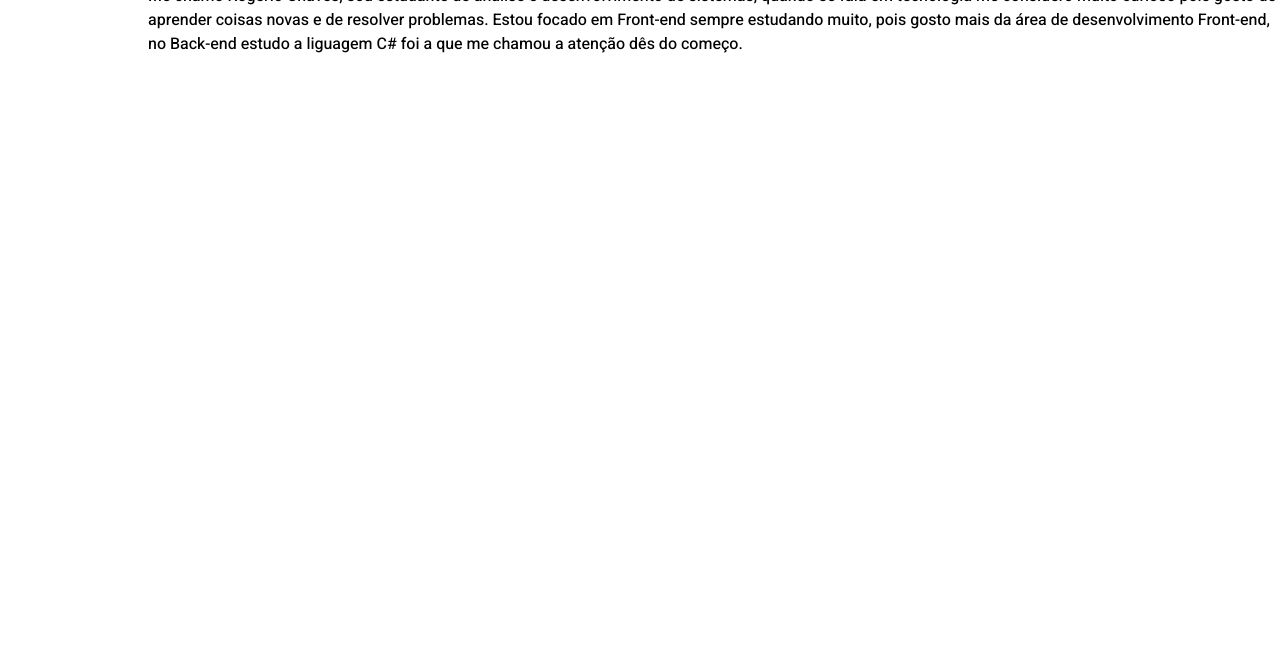
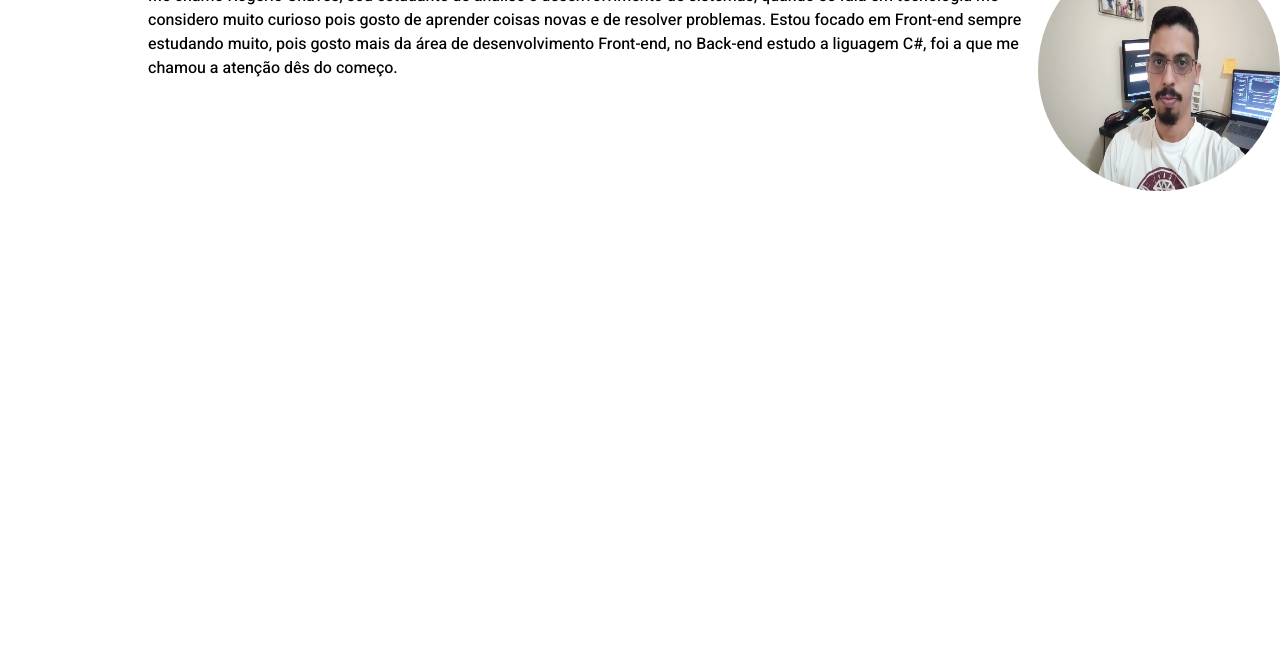
Before and after one commit to rogerch93/TOTVS-START, a plain HTML site: page index.html in a window 1280 px wide. Shown: the part 153-800 px from the top of the page. Drawn offline with Linux system fonts and the light colour scheme.

Commit message:
estilizando img

```diff
--- a/index.html
+++ b/index.html
@@ -29,11 +29,11 @@
             Me chamo Rogerio Chaves, sou estudante de análise e desenvolvimento de sistemas,
             quando se fala em tecnologia me considero muito curioso pois gosto de aprender coisas novas e de resolver problemas.
             Estou focado em Front-end sempre estudando muito, pois gosto mais da área de desenvolvimento Front-end,
-            no Back-end estudo a liguagem C# foi a que me chamou a atenção dês do começo.
+            no Back-end estudo a liguagem C#, foi a que me chamou a atenção dês do começo.
           </p>
         </div>
         <div class="info-img">
-          <img src="" alt="">
+          <img src="img/perfil.jpeg" alt="">
         </div>
       </section>
     </header>
--- a/style.css
+++ b/style.css
@@ -56,6 +56,20 @@ body{
 }
 
 /*===============-_INFO_-==================*/
+#info {
+  display: flex;
+}
+
 #info .info-text{
 
 }
+
+#info .info-img{
+
+}
+
+#info .info-img img{
+  width: 15.1rem;
+  height: 15.1rem;
+  border-radius: 50%;
+}
```
Also changed, not shown: img/perfil.jpeg (added).
